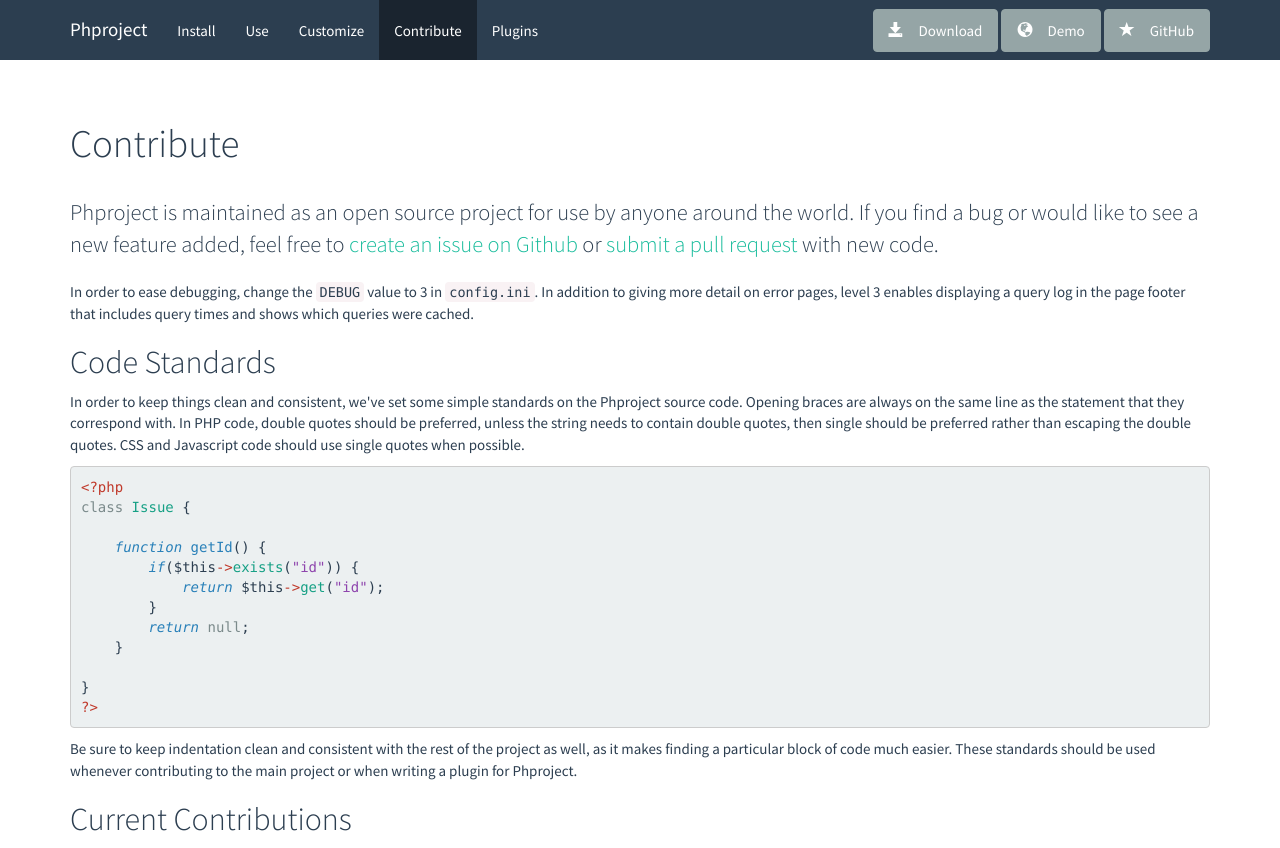
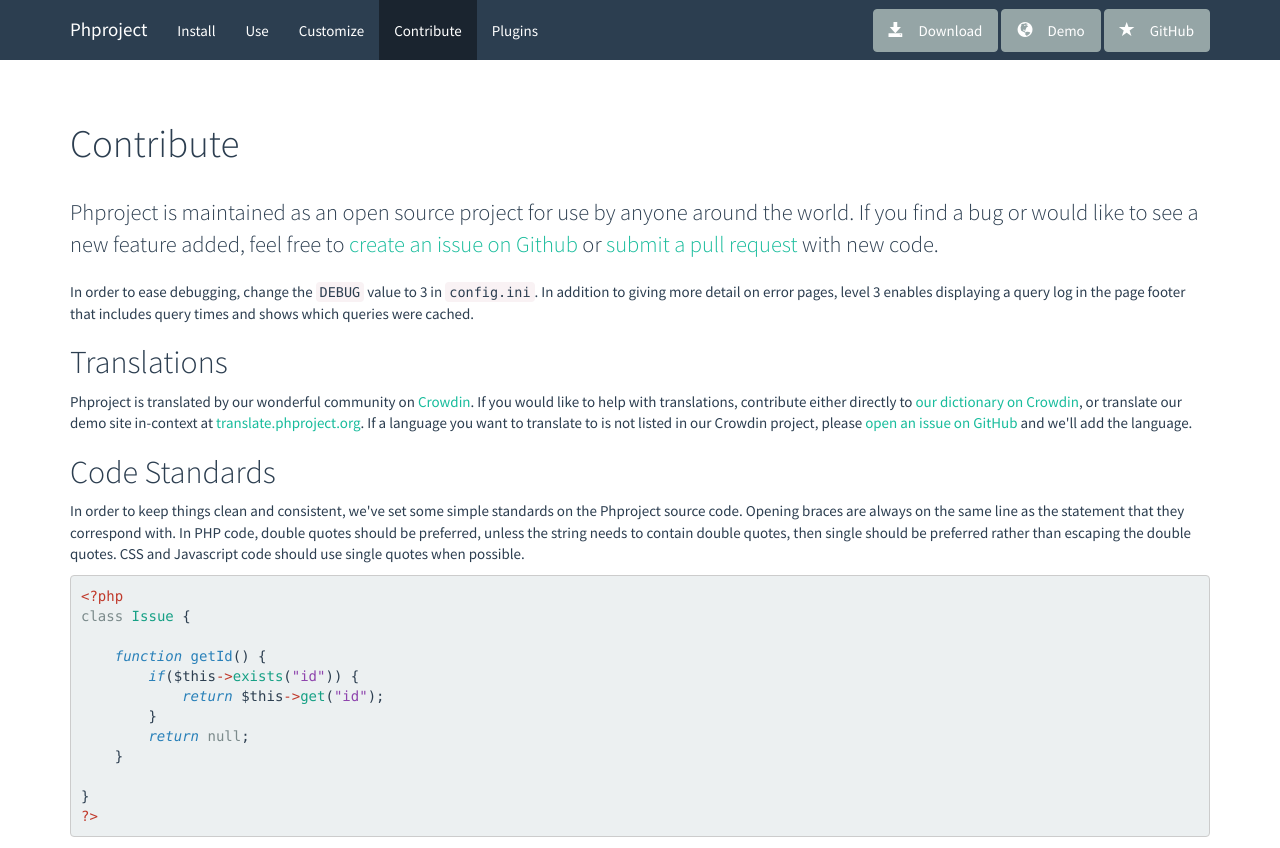
Before and after one commit to Alanaktion/phproject, a Jekyll site: the page built from contribute.html, in a window 1280 px wide and 1205 px high. Shown: the top 848 px of the window. Built offline with Jekyll 4.4.1, drawn with Linux system fonts in a browser that asks for light colours; nearby versions of some CDN libraries; some of the changed text lies outside the part shown; grey boxes are pictures that could not be loaded.

Commit message:
Updating Contributions page, adding survey link

```diff
--- a/contribute.html
+++ b/contribute.html
@@ -4,8 +4,11 @@
 ---
 <div class="container">
 	<h1 class="page-header">Contribute</h1>
-	<p class="lead">Phproject is maintained as an open source project for use by anyone around the world. If you find a bug or would like to see a new feature added, feel free to <a href="https://github.com/Alanaktion/phproject/issues/new" target="_blank">create an issue on Github</a> or <a href="https://github.com/Alanaktion/phproject/compare/" target="_blank">submit a pull request</a> with new code.</p>
+	<p class="lead">Phproject is maintained as an open source project for use by anyone around the world. If you find a bug or would like to see a new feature added, feel free to <a href="https://github.com/Alanaktion/phproject/issues/new" target="_blank" rel="noopener">create an issue on Github</a> or <a href="https://github.com/Alanaktion/phproject/compare/" target="_blank" rel="noopener">submit a pull request</a> with new code.</p>
 	<p>In order to ease debugging, change the <code>DEBUG</code> value to 3 in <code>config.ini</code>. In addition to giving more detail on error pages, level 3 enables displaying a query log in the page footer that includes query times and shows which queries were cached.</p>
+
+	<h2 id="translations">Translations</h2>
+	<p>Phproject is translated by our wonderful community on <a target="_blank" rel="noopener" href="https://crowdin.com/project/phproject/">Crowdin</a>. If you would like to help with translations, contribute either directly to <a target="_blank" rel="noopener" href="https://crowdin.com/project/phproject/">our dictionary on Crowdin</a>, or translate our demo site in-context at <a target="_blank" rel="noopener" href="http://translate.phproject.org/">translate.phproject.org</a>. If a language you want to translate to is not listed in our Crowdin project, please <a target="_blank" rel="noopener" href="https://github.com/Alanaktion/phproject/issues/new">open an issue on GitHub</a> and we'll add the language.</p>
 
 	<h2 id="code-standards">Code Standards</h2>
 	<p>In order to keep things clean and consistent, we've set some simple standards on the Phproject source code. Opening braces are always on the same line as the statement that they correspond with. In PHP code, double quotes should be preferred, unless the string needs to contain double quotes, then single should be preferred rather than escaping the double quotes. CSS and Javascript code should use single quotes when possible.</p>
--- a/index.html
+++ b/index.html
@@ -1,9 +1,9 @@
 ---
 layout: default
 ---
-<div class="alert alert-info alert-inline">
+<div class="alert alert-success alert-inline">
 	<div class="container">
-		Phproject has an open translation project on Crowdin! &ensp;<a class="btn btn-default btn-xs" href="https://crowdin.com/project/phproject" target="_blank">Translate Dictionary</a> <a class="btn btn-default btn-xs" href="//translate.phproject.org">Translate Inline</a>
+		We're considering offering a managed hosting plan. Tell us what you'd like to see! &ensp;<a class="btn btn-default btn-xs" href="https://docs.google.com/forms/d/e/1FAIpQLSdzsvlbmLm4hgkWXspXVW7hyCb4CNTItNaC7LdVpyM1r48EmQ/viewform" target="_blank" rel="noopener">Take the Survey</a>
 	</div>
 </div>
 <div class="jumbotron">
```
Also changed, not shown: other parts of contribute.html (+0 -3 lines).
